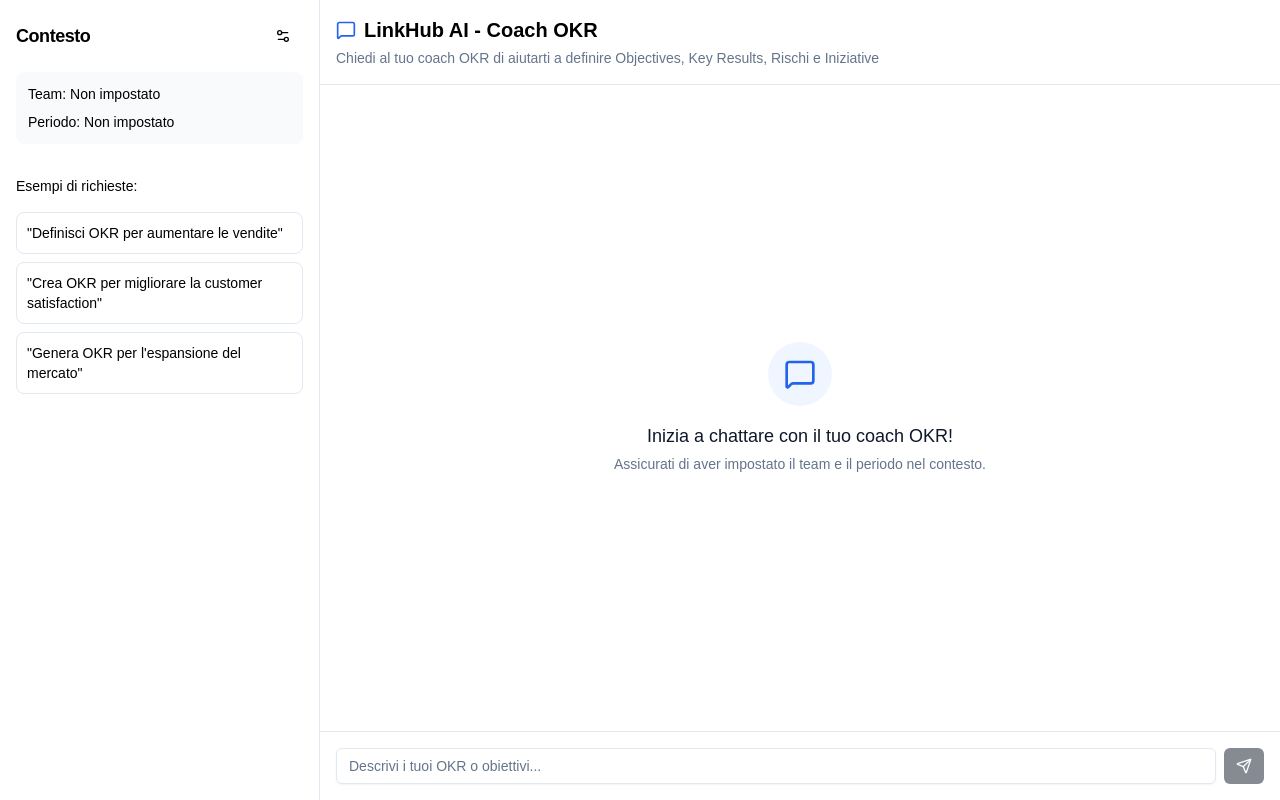
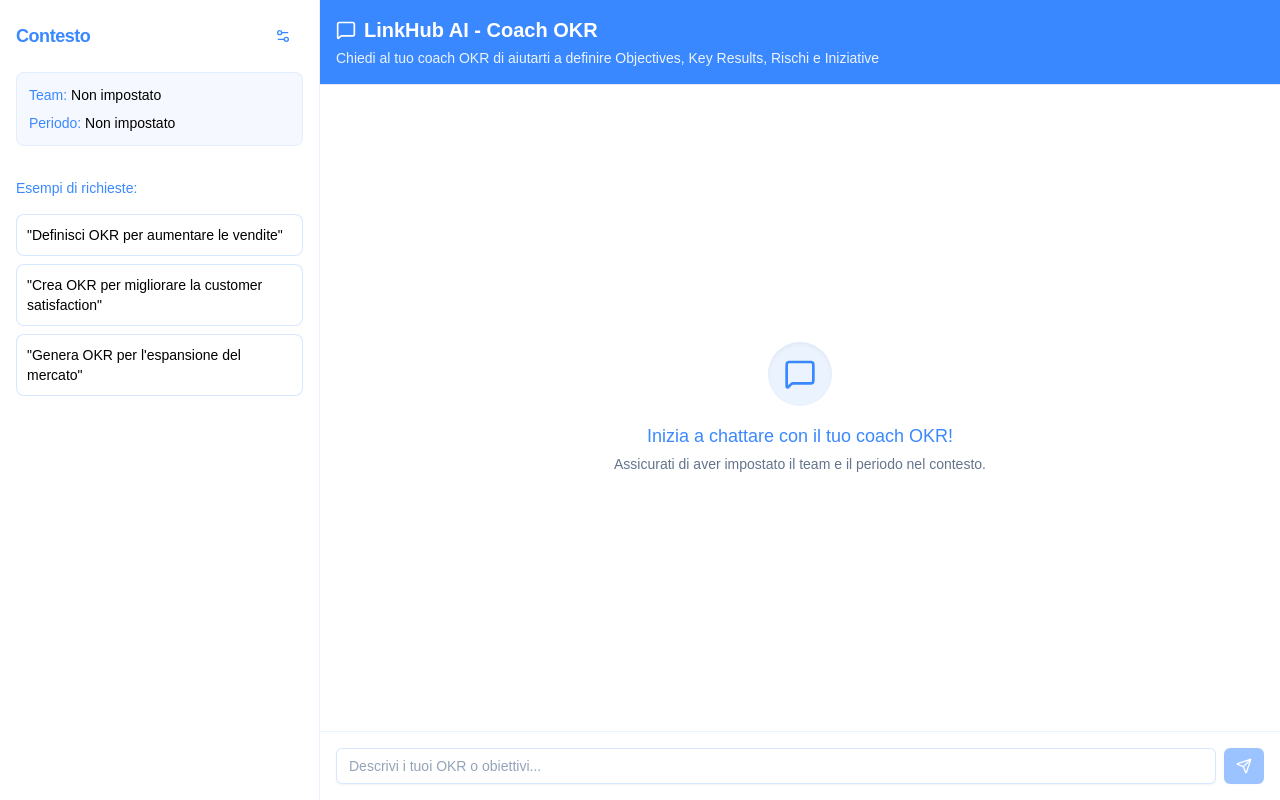
Before and after one commit to FancyPigeonLH/okr-agent, a Next.js app: page / in a window 1280 px wide. Built offline with nearby package versions, Linux system fonts and the light colour scheme.

Commit message:
Fix layout e stile e risposta chatbot

```diff
--- a/app/components/chat/ChatInterface.tsx
+++ b/app/components/chat/ChatInterface.tsx
@@ -40,17 +40,17 @@
   }
 
   return (
-    <div className="flex h-screen bg-slate-50">
+    <div className="flex h-screen bg-white">
       {/* Sidebar con contesto */}
-      <div className="w-80 border-r bg-white shadow-sm">
+      <div className="w-80 border-r border-[#3a88ff]/10 bg-white shadow-sm">
         <div className="p-4 space-y-4">
           <div className="flex items-center justify-between">
-            <h2 className="text-lg font-semibold tracking-tight">Contesto</h2>
+            <h2 className="text-lg font-semibold tracking-tight text-[#3a88ff]">Contesto</h2>
             <Button
               variant="ghost"
               size="icon"
               onClick={() => setShowSettings(!showSettings)}
-              className="hover:bg-slate-100"
+              className="hover:bg-[#3a88ff]/10 text-[#3a88ff] transition-colors duration-200"
             >
               <Settings2 className="h-4 w-4" />
             </Button>
@@ -66,7 +66,7 @@
                   type="text"
                   value={context.team}
                   onChange={(e) => setContext({ ...context, team: e.target.value })}
-                  className="flex h-9 w-full rounded-md border border-input bg-background px-3 py-1 text-sm shadow-sm transition-colors file:border-0 file:bg-transparent file:text-sm file:font-medium placeholder:text-muted-foreground focus-visible:outline-none focus-visible:ring-1 focus-visible:ring-ring disabled:cursor-not-allowed disabled:opacity-50"
+                  className="flex h-9 w-full rounded-md border border-[#3a88ff]/20 bg-white px-3 py-1 text-sm shadow-sm transition-colors file:border-0 file:bg-transparent file:text-sm file:font-medium placeholder:text-slate-400 focus-visible:outline-none focus-visible:ring-1 focus-visible:ring-[#3a88ff] focus-visible:border-[#3a88ff] disabled:cursor-not-allowed disabled:opacity-50"
                   placeholder="es. Marketing, Sales, Engineering"
                 />
               </div>
@@ -78,7 +78,7 @@
                   type="text"
                   value={context.period}
                   onChange={(e) => setContext({ ...context, period: e.target.value })}
-                  className="flex h-9 w-full rounded-md border border-input bg-background px-3 py-1 text-sm shadow-sm transition-colors file:border-0 file:bg-transparent file:text-sm file:font-medium placeholder:text-muted-foreground focus-visible:outline-none focus-visible:ring-1 focus-visible:ring-ring disabled:cursor-not-allowed disabled:opacity-50"
+                  className="flex h-9 w-full rounded-md border border-[#3a88ff]/20 bg-white px-3 py-1 text-sm shadow-sm transition-colors file:border-0 file:bg-transparent file:text-sm file:font-medium placeholder:text-slate-400 focus-visible:outline-none focus-visible:ring-1 focus-visible:ring-[#3a88ff] focus-visible:border-[#3a88ff] disabled:cursor-not-allowed disabled:opacity-50"
                   placeholder="es. Q1 2024, H1 2024"
                 />
               </div>
@@ -90,48 +90,48 @@
                   type="text"
                   value={context.objective || ''}
                   onChange={(e) => setContext({ ...context, objective: e.target.value })}
-                  className="flex h-9 w-full rounded-md border border-input bg-background px-3 py-1 text-sm shadow-sm transition-colors file:border-0 file:bg-transparent file:text-sm file:font-medium placeholder:text-muted-foreground focus-visible:outline-none focus-visible:ring-1 focus-visible:ring-ring disabled:cursor-not-allowed disabled:opacity-50"
+                  className="flex h-9 w-full rounded-md border border-[#3a88ff]/20 bg-white px-3 py-1 text-sm shadow-sm transition-colors file:border-0 file:bg-transparent file:text-sm file:font-medium placeholder:text-slate-400 focus-visible:outline-none focus-visible:ring-1 focus-visible:ring-[#3a88ff] focus-visible:border-[#3a88ff] disabled:cursor-not-allowed disabled:opacity-50"
                   placeholder="es. Aumentare l'engagement degli utenti"
                 />
               </div>
-              <Button type="submit" className="w-full">
+              <Button type="submit" className="w-full bg-[#3a88ff] hover:bg-[#3a88ff]/90 text-white transition-colors duration-200 shadow-sm hover:shadow-md">
                 Salva Contesto
               </Button>
             </form>
           ) : (
-            <div className="space-y-2 text-sm rounded-lg bg-slate-50 p-3">
+            <div className="space-y-2 text-sm rounded-lg bg-[#3a88ff]/5 p-3 border border-[#3a88ff]/10">
               <div>
-                <span className="font-medium">Team:</span> {context.team || 'Non impostato'}
+                <span className="font-medium text-[#3a88ff]">Team:</span> {context.team || 'Non impostato'}
               </div>
               <div>
-                <span className="font-medium">Periodo:</span> {context.period || 'Non impostato'}
+                <span className="font-medium text-[#3a88ff]">Periodo:</span> {context.period || 'Non impostato'}
               </div>
               {context.objective && (
                 <div>
-                  <span className="font-medium">Obiettivo:</span> {context.objective}
+                  <span className="font-medium text-[#3a88ff]">Obiettivo:</span> {context.objective}
                 </div>
               )}
             </div>
           )}
 
           <div className="pt-4 space-y-4">
-            <h3 className="text-sm font-medium">Esempi di richieste:</h3>
+            <h3 className="text-sm font-medium text-[#3a88ff]">Esempi di richieste:</h3>
             <div className="space-y-2">
               <button
                 onClick={() => setInput('Definisci OKR per aumentare le vendite')}
-                className="w-full text-left p-2.5 text-sm bg-white border rounded-lg hover:bg-slate-50 transition-colors"
+                className="w-full text-left p-2.5 text-sm bg-white border border-[#3a88ff]/20 rounded-lg hover:bg-[#3a88ff]/5 hover:border-[#3a88ff]/30 transition-all duration-200"
               >
                 "Definisci OKR per aumentare le vendite"
               </button>
               <button
                 onClick={() => setInput('Crea OKR per migliorare la customer satisfaction')}
-                className="w-full text-left p-2.5 text-sm bg-white border rounded-lg hover:bg-slate-50 transition-colors"
+                className="w-full text-left p-2.5 text-sm bg-white border border-[#3a88ff]/20 rounded-lg hover:bg-[#3a88ff]/5 hover:border-[#3a88ff]/30 transition-all duration-200"
               >
                 "Crea OKR per migliorare la customer satisfaction"
               </button>
               <button
                 onClick={() => setInput('Genera OKR per l\'espansione del mercato')}
-                className="w-full text-left p-2.5 text-sm bg-white border rounded-lg hover:bg-slate-50 transition-colors"
+                className="w-full text-left p-2.5 text-sm bg-white border border-[#3a88ff]/20 rounded-lg hover:bg-[#3a88ff]/5 hover:border-[#3a88ff]/30 transition-all duration-200"
               >
                 "Genera OKR per l'espansione del mercato"
               </button>
@@ -143,12 +143,12 @@
       {/* Chat principale */}
       <div className="flex-1 flex flex-col bg-white">
         {/* Header */}
-        <div className="border-b bg-white p-4">
+        <div className="border-b bg-[#3a88ff] p-4">
           <div className="flex items-center gap-2 mb-1">
-            <MessageSquare className="h-5 w-5 text-blue-600" />
-            <h1 className="text-xl font-bold">LinkHub AI - Coach OKR</h1>
+            <MessageSquare className="h-5 w-5 text-white" />
+            <h1 className="text-xl font-bold text-white">LinkHub AI - Coach OKR</h1>
           </div>
-          <p className="text-sm text-muted-foreground">
+          <p className="text-sm text-white/90">
             Chiedi al tuo coach OKR di aiutarti a definire Objectives, Key Results, Rischi e Iniziative
           </p>
         </div>
@@ -157,11 +157,11 @@
         <div className="flex-1 overflow-y-auto p-4 space-y-4">
           {messages.length === 0 ? (
             <div className="flex flex-col items-center justify-center h-full text-center space-y-4">
-              <div className="p-4 rounded-full bg-blue-50">
-                <MessageSquare className="h-8 w-8 text-blue-600" />
+              <div className="p-4 rounded-full bg-[#3a88ff]/10 shadow-inner">
+                <MessageSquare className="h-8 w-8 text-[#3a88ff]" />
               </div>
               <div>
-                <p className="text-lg font-medium text-slate-900">
+                <p className="text-lg font-medium text-[#3a88ff]">
                   Inizia a chattare con il tuo coach OKR!
                 </p>
                 <p className="text-sm text-slate-500 mt-1">
@@ -176,10 +176,10 @@
                 className={`flex ${message.role === 'user' ? 'justify-end' : 'justify-start'}`}
               >
                 <div
-                  className={`max-w-2xl px-4 py-2 rounded-lg ${
+                  className={`max-w-2xl px-4 py-2 rounded-lg shadow-sm ${
                     message.role === 'user'
-                      ? 'bg-blue-600 text-white'
-                      : 'bg-slate-100 text-slate-900'
+                      ? 'bg-[#3a88ff] text-white shadow-[#3a88ff]/10'
+                      : 'bg-[#3a88ff]/5 text-slate-900 border border-[#3a88ff]/10'
                   }`}
                 >
                   <p className="whitespace-pre-wrap">{message.content}</p>
@@ -190,10 +190,10 @@
 
           {isLoading && (
             <div className="flex justify-start">
-              <div className="bg-slate-100 px-4 py-2 rounded-lg">
+              <div className="bg-[#3a88ff]/5 px-4 py-2 rounded-lg border border-[#3a88ff]/10">
                 <div className="flex items-center space-x-2">
-                  <Loader2 className="h-4 w-4 animate-spin text-blue-600" />
-                  <span className="text-slate-600">Generando OKR...</span>
+                  <Loader2 className="h-4 w-4 animate-spin text-[#3a88ff]" />
+                  <span className="text-[#3a88ff]">Generando OKR...</span>
                 </div>
               </div>
             </div>
@@ -201,7 +201,7 @@
         </div>
 
         {/* Input */}
-        <div className="border-t bg-white p-4">
+        <div className="border-t border-[#3a88ff]/10 bg-white p-4">
           <form onSubmit={handleSubmit} className="flex space-x-2">
             <input
               type="text"
@@ -212,10 +212,15 @@
                   ? "Chiedi di modificare gli OKR esistenti..."
                   : "Descrivi i tuoi OKR o obiettivi..."
               }
-              className="flex h-9 w-full rounded-md border border-input bg-background px-3 py-1 text-sm shadow-sm transition-colors file:border-0 file:bg-transparent file:text-sm file:font-medium placeholder:text-muted-foreground focus-visible:outline-none focus-visible:ring-1 focus-visible:ring-ring disabled:cursor-not-allowed disabled:opacity-50"
+              className="flex h-9 w-full rounded-md border border-[#3a88ff]/20 bg-white px-3 py-1 text-sm shadow-sm transition-colors file:border-0 file:bg-transparent file:text-sm file:font-medium placeholder:text-slate-400 focus-visible:outline-none focus-visible:ring-1 focus-visible:ring-[#3a88ff] focus-visible:border-[#3a88ff] disabled:cursor-not-allowed disabled:opacity-50"
               disabled={isLoading}
             />
-            <Button type="submit" disabled={isLoading || !input.trim()} size="sm">
+            <Button
+              type="submit"
+              disabled={isLoading || !input.trim()}
+              size="sm"
+              className="bg-[#3a88ff] hover:bg-[#3a88ff]/90 text-white transition-colors duration-200 shadow-sm hover:shadow-md disabled:opacity-50 disabled:cursor-not-allowed"
+            >
               {isLoading ? (
                 <Loader2 className="h-4 w-4 animate-spin" />
               ) : (
@@ -228,7 +233,7 @@
 
       {/* Pannello OKR */}
       {currentOKR && (
-        <div className="w-96 border-l bg-white overflow-y-auto">
+        <div className="w-96 border-l border-[#3a88ff]/10 bg-white overflow-y-auto">
           <div className="p-4">
             <OkrDisplay okrSet={currentOKR} />
           </div>
--- a/app/lib/store/okr-store.ts
+++ b/app/lib/store/okr-store.ts
@@ -97,7 +97,7 @@
       // Aggiungi messaggio AI
       store.addMessage({
         role: 'assistant',
-        content: `OKR generati con successo in ${data.data.iterations} iterazioni!`,
+        content: 'OKR generati con successo: cosa ne dici? 😊',
         okrSetId: data.data.okrSet.id
       })
 
@@ -150,7 +150,7 @@
       // Aggiungi messaggio AI
       store.addMessage({
         role: 'assistant',
-        content: 'OKR aggiornati con successo!',
+        content: 'Ho aggiornato gli OKR: ti piacciono le modifiche? 😊',
         okrSetId: data.data.okrSet.id
       })
 
```
